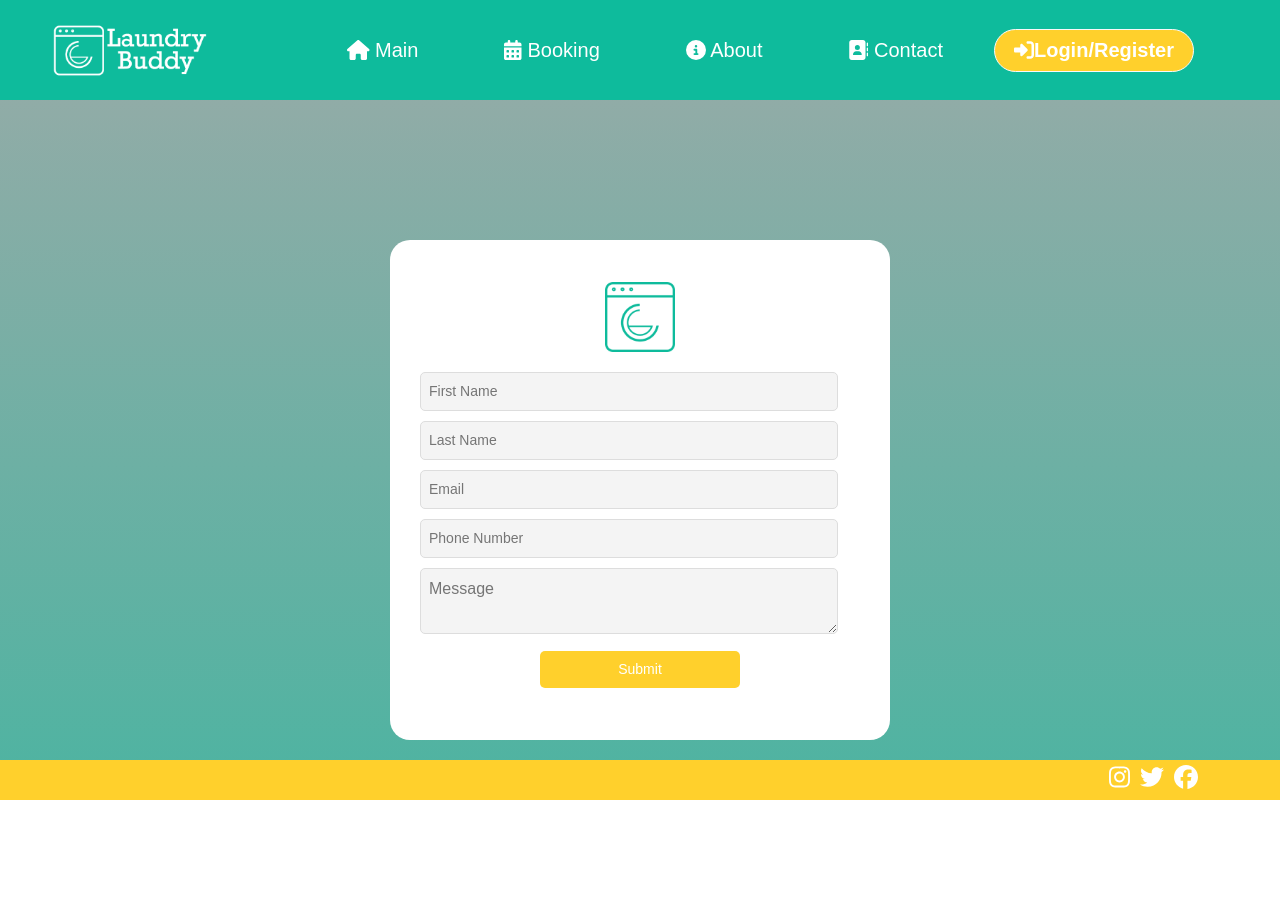
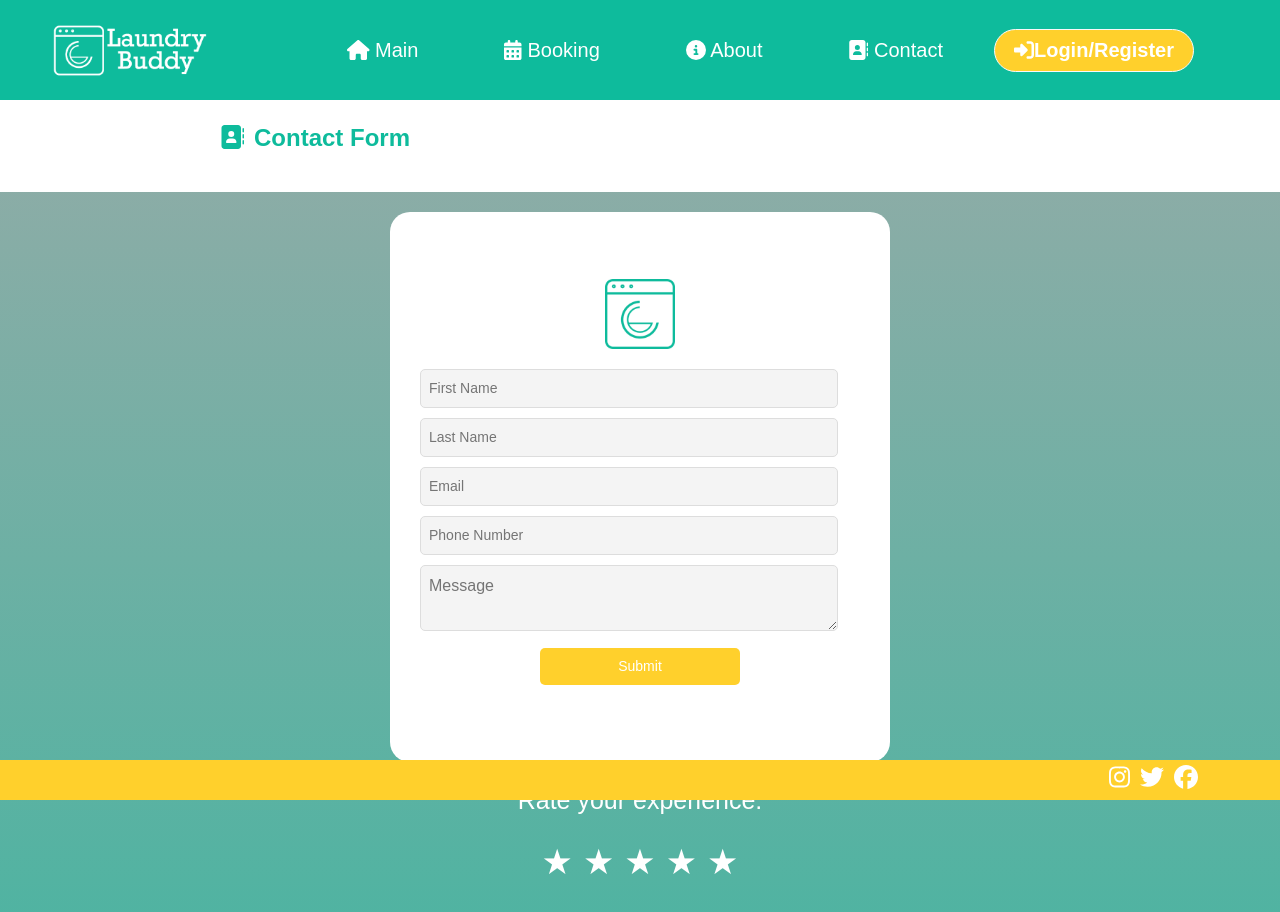
Before and after one commit to hampeG/laundrybuddy, a React (Vite) app: page /contact in a window 1280 px wide. Shown: the top 912 px of the page. Before the commit the page ends 800 px from the top, so only its background shows below. Built offline with nearby package versions, Linux system fonts and the light colour scheme.

Commit message:
KAN-17 Added rating stars for the user experience

```diff
--- a/src/ContactForm.css
+++ b/src/ContactForm.css
@@ -2,7 +2,7 @@ body {
     background: linear-gradient(to bottom, rgba(169, 169, 169, 1), rgba(14, 187, 156, 1) 100%);
     background-size: 100% 200%;
     animation: gradientMovement 5s linear infinite;
-    height: 100vh;
+    height: 120vh;
     font-family: Arial, sans-serif !important;
     margin: 0;
 }
@@ -28,13 +28,13 @@ body {
     font-family: Arial, sans-serif !important;
     border-radius: 20px;
     margin: auto;
-    margin-top: 140px;
-    margin-bottom: 50px;
+    margin-top: 20px;
     padding: 20px;
     max-width: 500px;
     width: 90%;
-    height: 500px;
+    height: 550px;
 }
+
 
 
 
@@ -122,3 +122,72 @@ button[type="submit"]:hover {
         margin-left: 45px;
     }
 }
+
+.rating-container {
+    text-align: center;
+    margin-top: 20px;
+  }
+
+  .stars {
+    display: flex;
+    flex-direction: row-reverse;
+    align-items: center;
+    justify-content: center;
+  }
+
+  .stars input[type="radio"] {
+    display: none;
+  }
+
+  .stars label {
+    font-size: 35px;
+    color: #ffffff;
+    cursor: pointer;
+    margin: 0 5px;
+
+  }
+
+  .rating-text {
+    font-size: 25px !important;
+    color: #ffffff !important;
+    font-family: Arial, sans-serif;
+  }
+
+  .stars input[type="radio"]:checked ~ label {
+    color: gold;
+  }
+
+
+
+
+  .contact-form-container {
+    background-color: #ffffff;
+    padding: 20px;
+    display: flex;
+    align-items: center;
+  }
+
+  .contact-form-text {
+    color: #0EBB9C;
+    font-weight: bold;
+    font-size: 24px;
+    margin-left: 200px;
+  }
+
+  .contact-icon {
+    color: #0EBB9C;
+    font-size: 24px;
+    margin-right: 10px;
+  }
+
+  /* Media queries for responsiveness */
+  @media screen and (max-width: 768px) {
+    .contact-form-container {
+      padding: 10px;
+    }
+
+    .contact-form-text,
+    .contact-icon {
+      font-size: 18px;
+    }
+  }
--- a/src/ContactForm.jsx
+++ b/src/ContactForm.jsx
@@ -1,6 +1,8 @@
 import React, { useState } from 'react';
 import axios from 'axios';
 import './ContactForm.css';
+import { FontAwesomeIcon } from '@fortawesome/react-fontawesome';
+import { faAddressBook } from '@fortawesome/free-solid-svg-icons';
 
 const ContactForm = () => {
   const [formData, setFormData] = useState({
@@ -8,11 +10,17 @@ const ContactForm = () => {
     last_name: '',
     email: '',
     phone_number: '',
-    message: ''
+    message: '',
+    rating:null
+
   });
 
   const handleChange = e => {
     setFormData({ ...formData, [e.target.name]: e.target.value });
+  };
+
+  const handleRatingChange = ratingValue => {
+    setFormData({ ...formData, rating: ratingValue });
   };
 
   const handleSubmit = async e => {
@@ -29,7 +37,8 @@ const ContactForm = () => {
         last_name: '',
         email: '',
         phone_number: '',
-        message: ''
+        message: '',
+        rating: null
       });
     } catch (error) {
       console.error('Error submitting contact form:', error);
@@ -38,6 +47,15 @@ const ContactForm = () => {
   };
 
   return (
+   <div>
+    <div class="contact-form-container">
+
+    <p className="contact-form-text">
+        <FontAwesomeIcon icon={faAddressBook} className="contact-icon" />
+        Contact Form
+      </p>
+    </div>
+
     <div className='body'>
       <img
                 src="src/images/lb-logo-sq 1.png"
@@ -67,6 +85,24 @@ const ContactForm = () => {
         <button type="submit">Submit</button>
       </form>
     </div>
+    <div className="rating-container">
+        <p className='rating-text'>Rate your experience:</p>
+        <div className="stars">
+            <input type="radio" id="star1" name="rating" value="1" checked={formData.rating === '1'} onChange={() => handleRatingChange('1')} />
+            <label htmlFor="star1">&#9733;</label>
+            <input type="radio" id="star2" name="rating" value="2" checked={formData.rating === '2'} onChange={() => handleRatingChange('2')} />
+            <label htmlFor="star2">&#9733;</label>
+            <input type="radio" id="star3" name="rating" value="3" checked={formData.rating === '3'} onChange={() => handleRatingChange('3')} />
+            <label htmlFor="star3">&#9733;</label>
+            <input type="radio" id="star4" name="rating" value="4" checked={formData.rating === '4'} onChange={() => handleRatingChange('4')} />
+            <label htmlFor="star4">&#9733;</label>
+            <input type="radio" id="star5" name="rating" value="5" checked={formData.rating === '5'} onChange={() => handleRatingChange('5')} />
+            <label htmlFor="star5">&#9733;</label>
+        </div>
+
+      </div>
+  </div>
+
   );
 };
 
```
